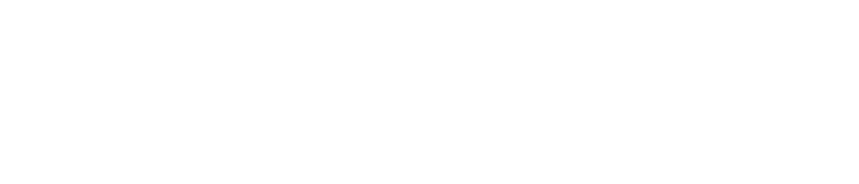
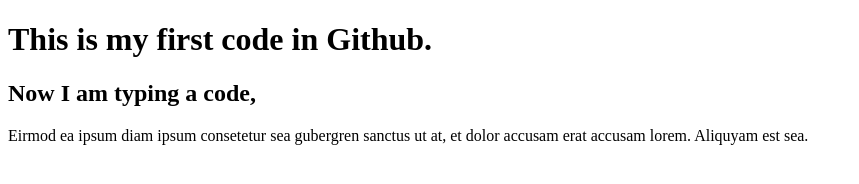
Before and after one commit to omarali18/my-first-repo, a plain HTML site: page index.html in a window 1280 px wide. Shown: the whole page, without its empty margins (0-859 px from the left). Drawn offline with Linux system fonts and the light colour scheme.

Commit message:
push heading

```diff
--- a/index.html
+++ b/index.html
@@ -7,6 +7,8 @@
     <title>First Github Ripo</title>
 </head>
 <body>
-
+    <h1>This is my first code in Github.</h1>
+    <h2>Now I am typing a code,</h2>
+    <p>Eirmod ea ipsum diam ipsum consetetur sea gubergren sanctus ut at, et dolor accusam erat accusam lorem. Aliquyam est sea.</p>
 </body>
 </html>
```
